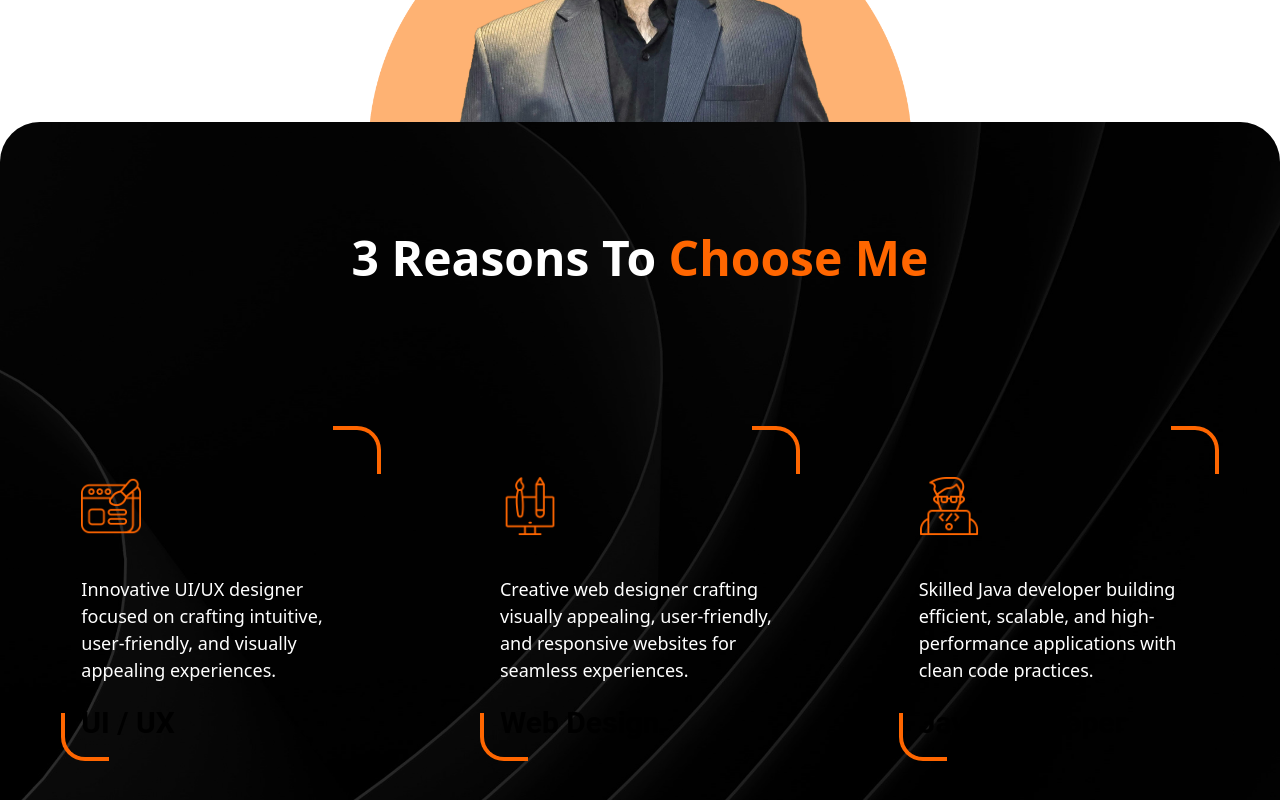
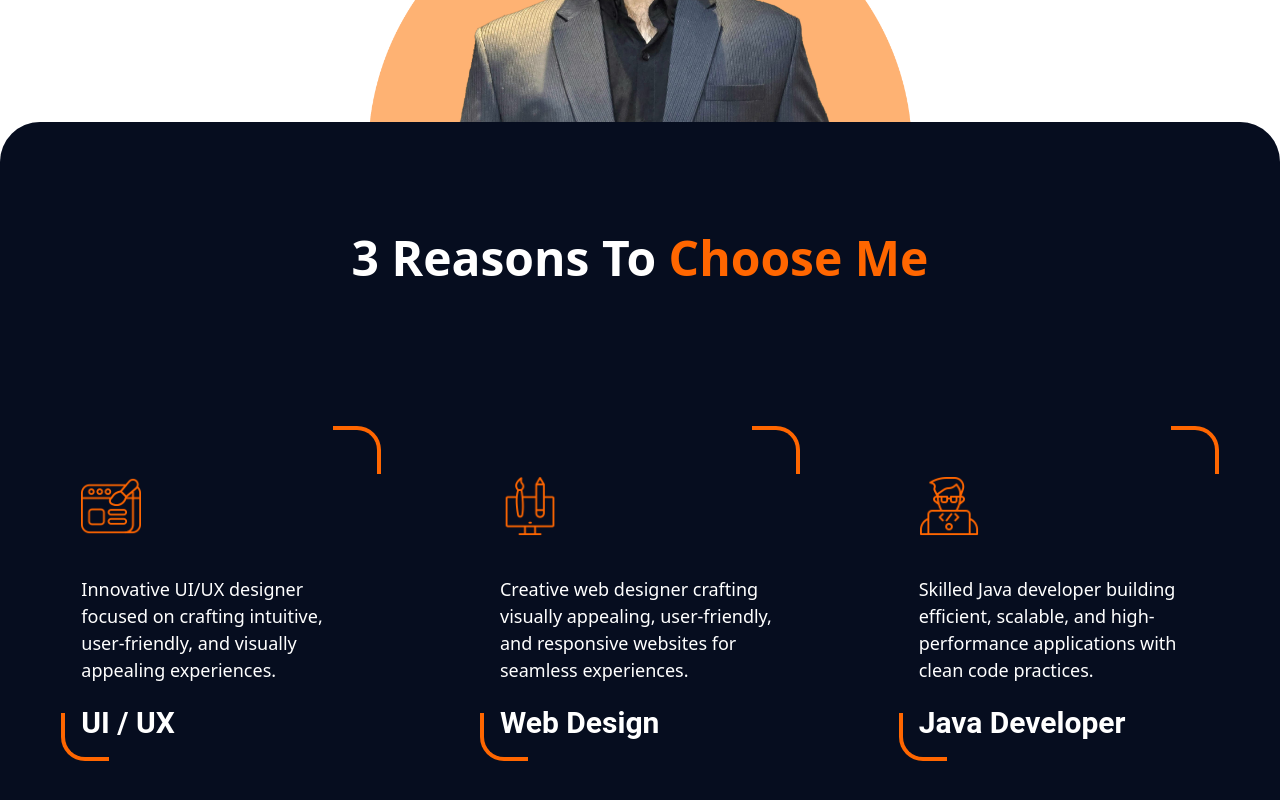
Before and after one commit to Zunairzz/Porfolio, a React (Create React App) app in the folder frontend/: page / in a window 1280 px wide. Shown: the part 560-1360 px from the top of the page. Built offline with nearby package versions, Linux system fonts and the light colour scheme; a web font is replaced by a local one.

Commit message:
- Fix text color

```diff
--- a/frontend/src/components/InfoCard.js
+++ b/frontend/src/components/InfoCard.js
@@ -28,7 +28,7 @@ const InfoCard = ({image, heading, description}) => {
             {/* Bottom Left Border */}
             <div className="bottom-left-border"></div>
 
-            <p className="info-card-title" style={{color: 'black'}}>{heading}</p>
+            <p className="info-card-title" style={{color: 'white'}}>{heading}</p>
         </motion.div>
     );
 };
--- a/frontend/src/css/InfoCard.css
+++ b/frontend/src/css/InfoCard.css
@@ -1,6 +1,6 @@
 .parent-info-card {
     position: relative; /* Ensure the container is positioned */
-    background-image: url("../assests/testimonials.jpg");
+    /*background-image: url("../assests/testimonials.jpg");*/
     background-color: #09122C;
     background-size: cover;
     background-position: center;
@@ -84,7 +84,6 @@
     font-family: Roboto, sans-serif;
     font-size: 30px;
     font-weight: bold;
-    color: #000000;
 }
 
 @media only screen and (max-width: 800px) {
```
